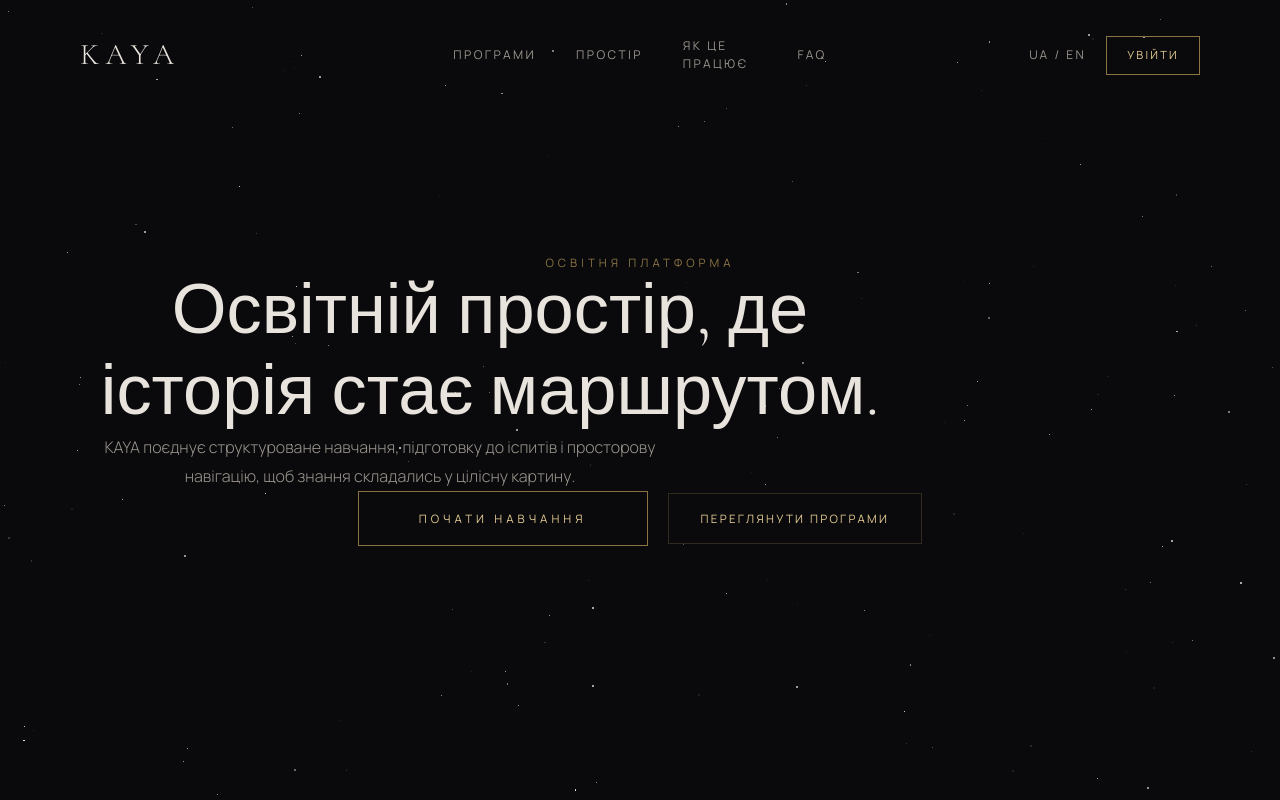
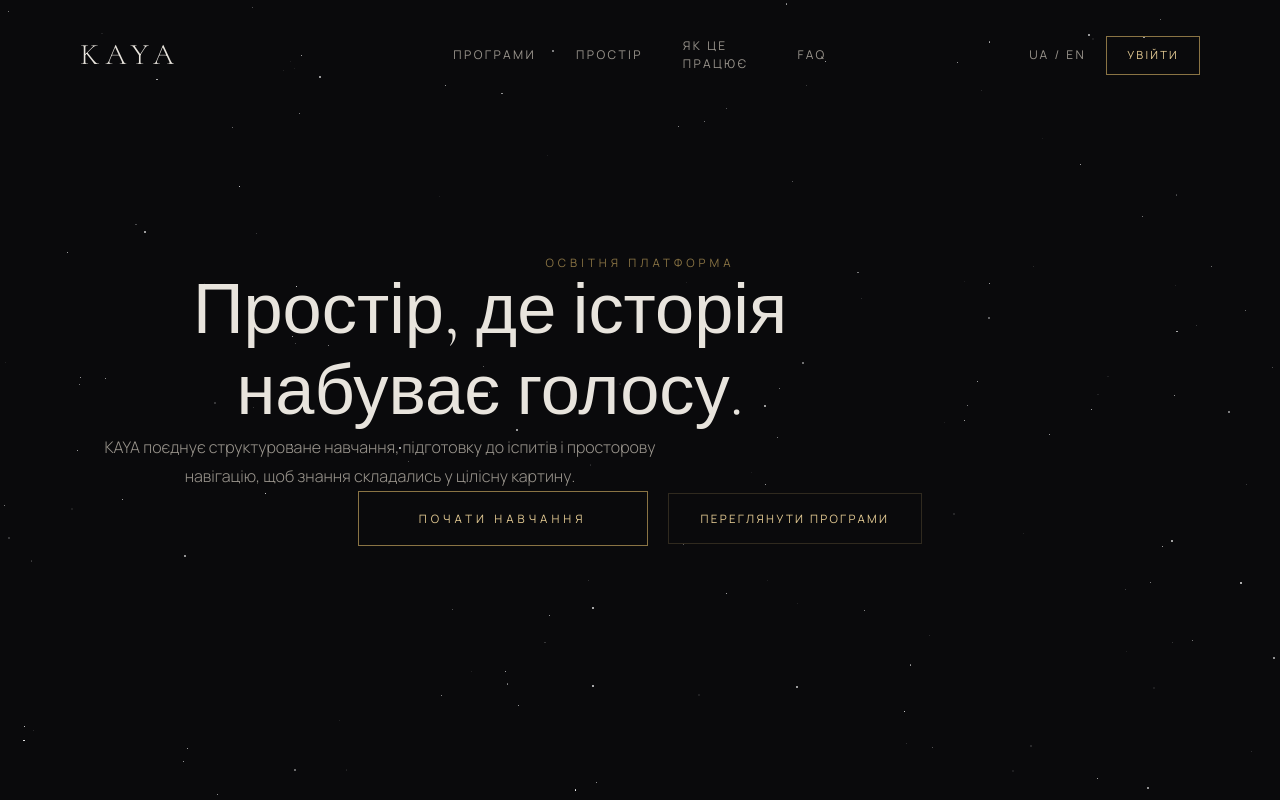
Before and after one commit to historicalalice-pixel/kaya-lms, a Next.js app in the folder web/: page /home in a window 1280 px wide. Shown: the top 800 px of the page. Built offline with nearby package versions, Linux system fonts and the light colour scheme.

Commit message:
новий надпис

```diff
--- a/web/src/app/home/page.tsx
+++ b/web/src/app/home/page.tsx
@@ -79,7 +79,7 @@ export default function HomePage() {
             Освітня платформа
           </p>
           <h1 className="font-serif text-[clamp(2.8rem,5.5vw,5rem)] font-light leading-[1.15] text-[var(--text)] mb-8 mx-auto max-w-[800px]">
-            Освітній простір, де історія стає маршрутом.
+            Простір, де історія набуває голосу.
           </h1>
           <p className="font-sans text-[1rem] font-light leading-[1.8] text-[var(--text-dim)] mb-14 mx-auto max-w-[580px]">
             KAYA поєднує структуроване навчання, підготовку до іспитів і просторову навігацію, щоб знання складались у цілісну картину.
```
